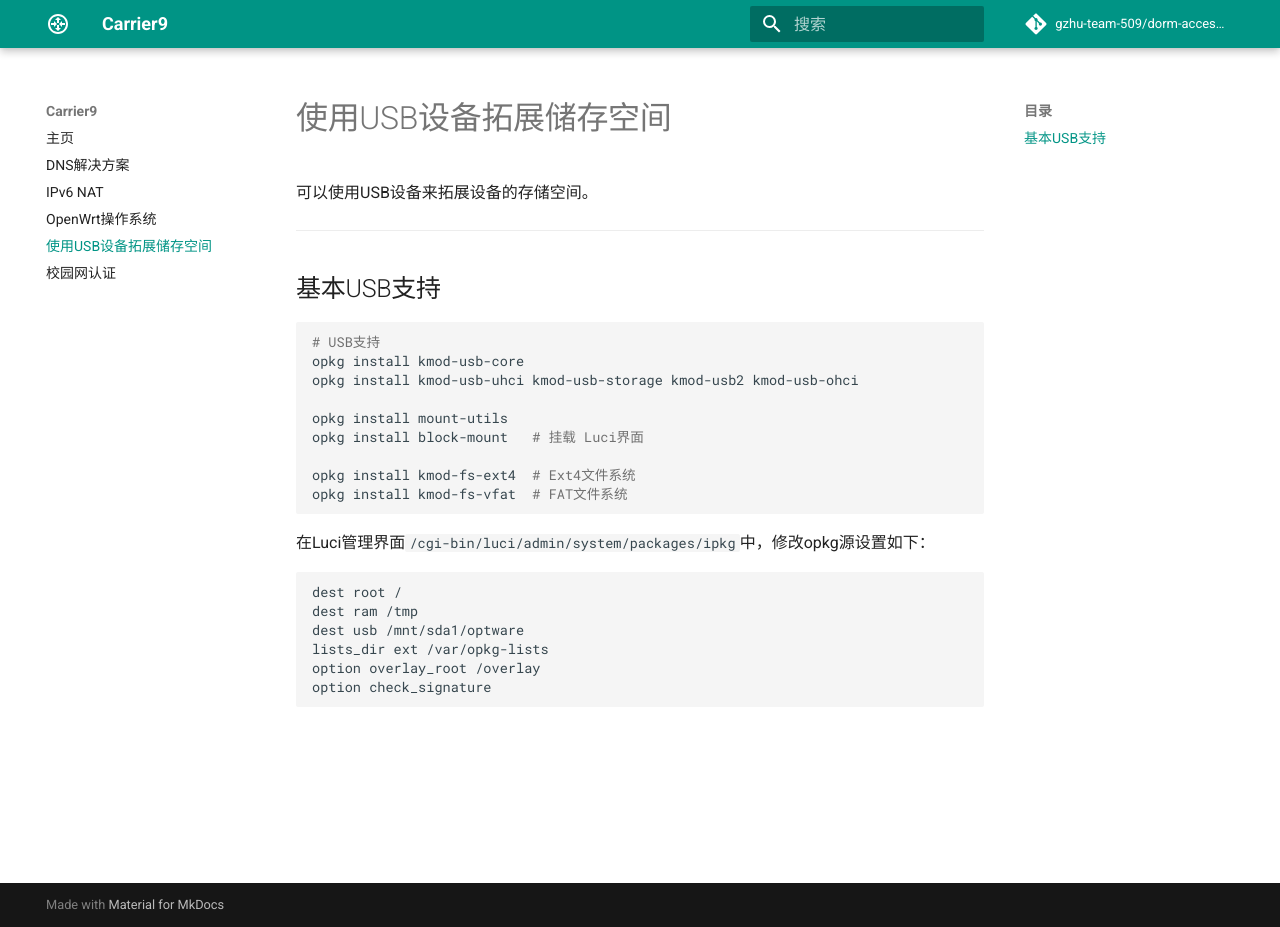
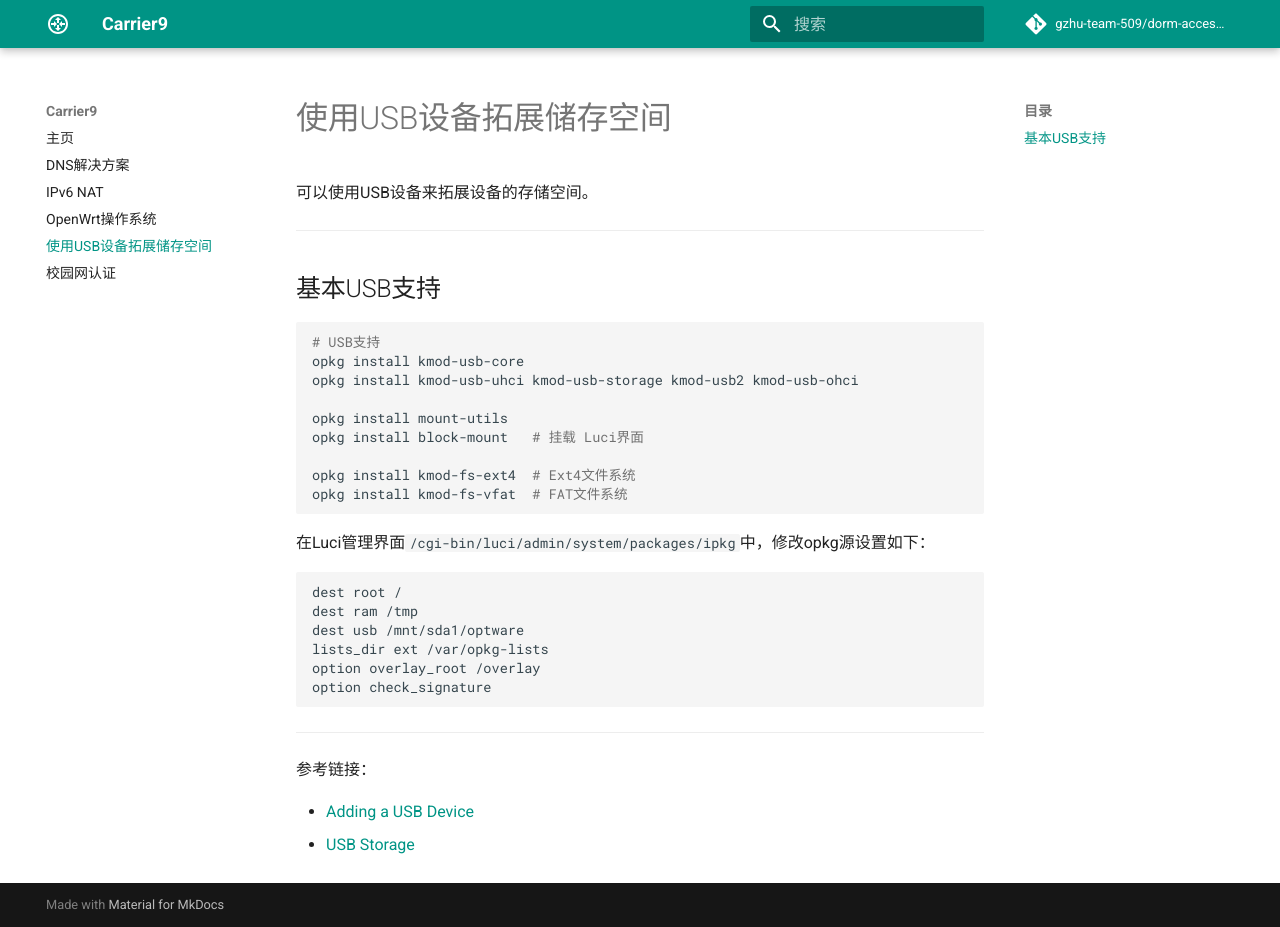
Before and after one commit to gzhu-team-509/Carrier9-info, an MkDocs documentation site: the page built from docs/USB.md, in a window 1280 px wide and 927 px high. Built offline with MkDocs 1.6.1 and Material for MkDocs 9.7.7, drawn with Linux system fonts in a browser that asks for light colours; comment, search, counter and statistics services are not loaded.

````diff
--- a/docs/USB.md
+++ b/docs/USB.md
@@ -28,3 +28,10 @@
 option overlay_root /overlay
 option check_signature
 ```
+
+---
+
+参考链接：
+
+- [Adding a USB Device](https://openwrt.org/docs/guide-user/storage/usb-drives-quickstart)
+- [USB Storage](https://openwrt.org/zh-cn/doc/howto/usb.storage)
````
